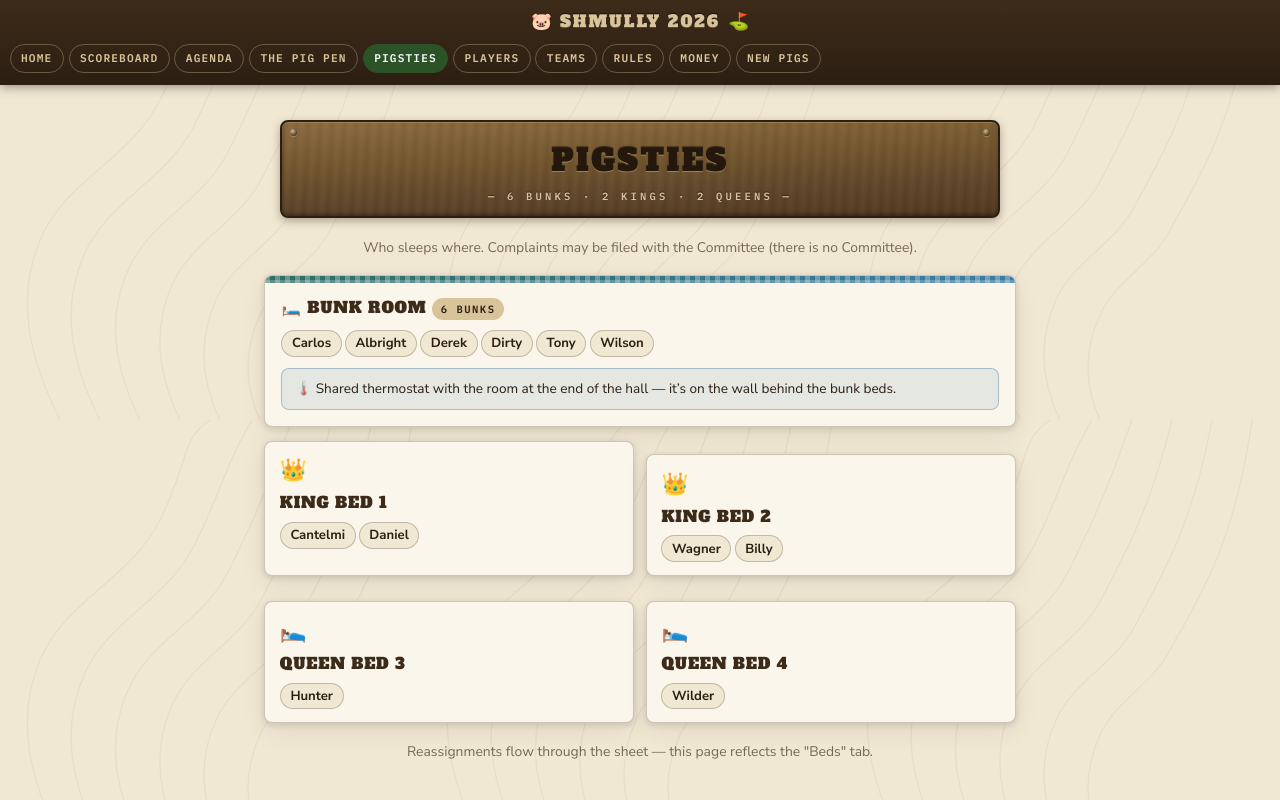
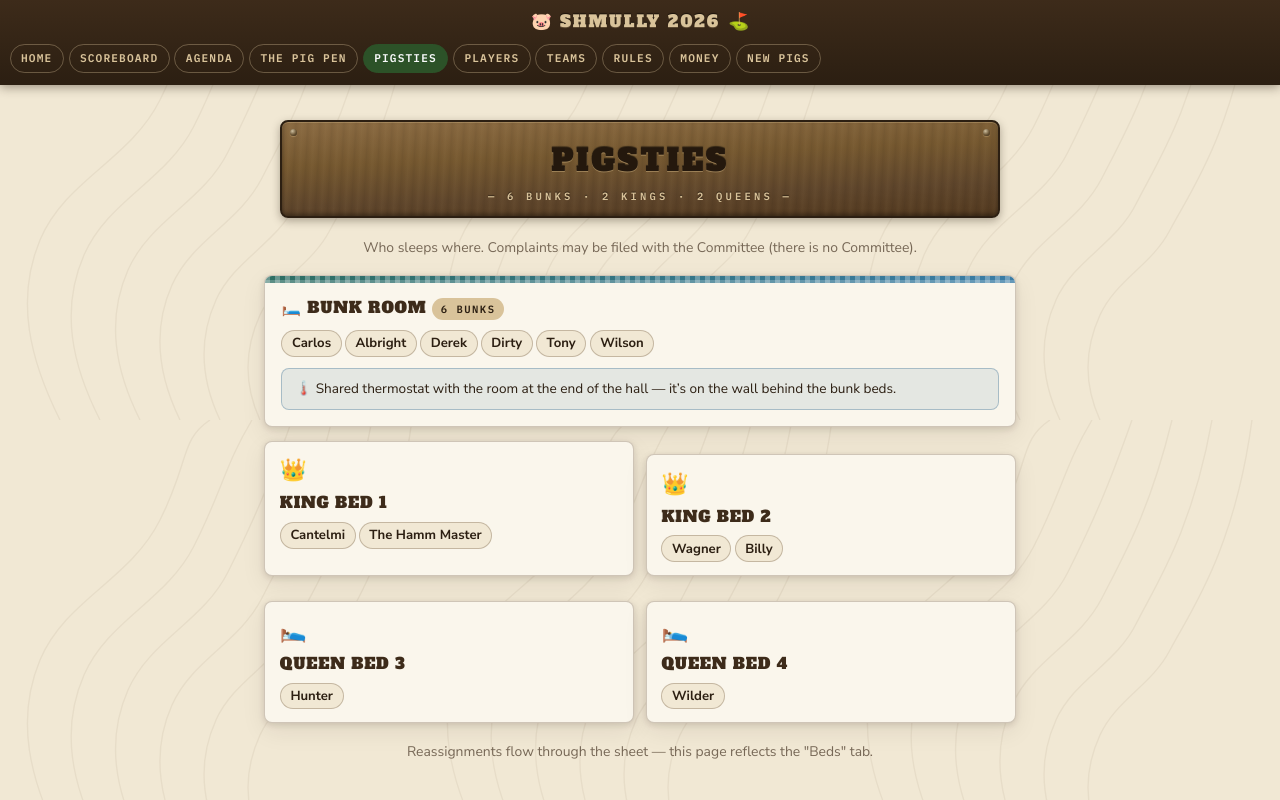
Before and after one commit to jwheuga/shmully.pigs, a React (Vite) app: page /beds in a window 1280 px wide. Shown: the top 800 px of the page. Built offline with nearby package versions, Linux system fonts and the light colour scheme.

Commit message:
Rename Daniel Wiechert to 'The Hamm Master' site-wide
Roster, Team D emblem, King Bed 1, arrivals, and money ledger all
update (ledger derives from the roster name).

Co-Authored-By: Claude Fable 5 <noreply@anthropic.com>
Claude-Session: https://claude.ai/code/session_01SJPHoPtUMUXEp9TjDtaQgt

```diff
--- a/src/data/content.ts
+++ b/src/data/content.ts
@@ -89,7 +89,7 @@ export const players: Player[] = [
   { name: 'Derek Vanwagner', handle: 'DVW', nickname: 'The Bananaman', portraitImg: '/players/derek.webp', portrait: 'https://share.gemini.google/1oPPO6VXB1vS', handicap: 18, group: 'D', house: true },
   { name: 'Matt Wilson', handle: 'Wilson', nickname: 'Hide the sausage', portraitImg: '/players/wilson.webp', handicap: 12.5, group: 'A', house: true },
   { name: 'Taylor Telling', nickname: 'Tay Tay Twinkle Toes', portraitImg: '/players/taylor.webp', portrait: 'https://share.gemini.google/ABPPqaDdFcnp', handicap: 6.2, group: 'B', house: false },
-  { name: 'Daniel Wiechert', nickname: 'High on the hog', portraitImg: '/players/daniel.webp', handicap: 14, group: 'D', house: true },
+  { name: 'The Hamm Master', nickname: 'High on the hog', portraitImg: '/players/daniel.webp', handicap: 14, group: 'D', house: true },
   { name: 'Matt Dillon', handle: 'Matty Dood', nickname: 'His Doodness', portraitImg: '/players/matty-dood.webp', portraitPos: 'center 20%', portrait: 'https://share.gemini.google/KwPQLGolYUc9', handicap: 18, group: 'B', house: false },
   { name: 'Carlos Garcia', portraitImg: '/players/carlos.webp', handicap: 23, group: 'A', house: true },
   { name: 'Adam Ranken', nickname: 'RankDog', portraitImg: '/players/adam.webp', handicap: 20, group: 'C', house: false },
@@ -119,7 +119,7 @@ export const teams = {
 
 export const beds = [
   { room: 'Bunk Room', type: 'bunk', icon: '🛏️', capacity: 6, sleepers: ['Carlos', 'Albright', 'Derek', 'Dirty', 'Tony', 'Wilson'], note: 'Shared thermostat with the room at the end of the hall — it’s on the wall behind the bunk beds.' },
-  { room: 'King Bed 1', type: 'king', icon: '👑', capacity: 2, sleepers: ['Cantelmi', 'Daniel'] },
+  { room: 'King Bed 1', type: 'king', icon: '👑', capacity: 2, sleepers: ['Cantelmi', 'The Hamm Master'] },
   { room: 'King Bed 2', type: 'king', icon: '👑', capacity: 2, sleepers: ['Wagner', 'Billy'] },
   { room: 'Queen Bed 3', type: 'queen', icon: '🛌', capacity: 1, sleepers: ['Hunter'] },
   { room: 'Queen Bed 4', type: 'queen', icon: '🛌', capacity: 1, sleepers: ['Wilder'] },
@@ -197,7 +197,7 @@ export const courses = [
 export const arrivals = [
   { player: 'DVW', arrive: 'Thu 7/30 · DIA 1:20p', depart: 'Sun 8/2 · DIA 5:15p' },
   { player: 'Nick Cantelmi', arrive: 'Thu 7/30 · DIA 1:45p', depart: 'Sun 8/2 · DIA 4:00p' },
-  { player: 'Daniel Wiechert', arrive: 'Thu 7/30 · DIA 1:45p', depart: 'Sun 8/2 · DIA 4:00p' },
+  { player: 'The Hamm Master', arrive: 'Thu 7/30 · DIA 1:45p', depart: 'Sun 8/2 · DIA 4:00p' },
   { player: 'Wilder Heuga', arrive: 'Thu 7/30 · DIA 11:30a', depart: 'N/A' },
   { player: 'Brian Wagner', arrive: 'Thu 7/30 · DIA 11:30a', depart: 'Sun 8/2 · DIA 6:45p' },
   { player: 'Matt Albrecht', arrive: 'Mon 7/27 · Eagle', depart: 'TBD' },
```
